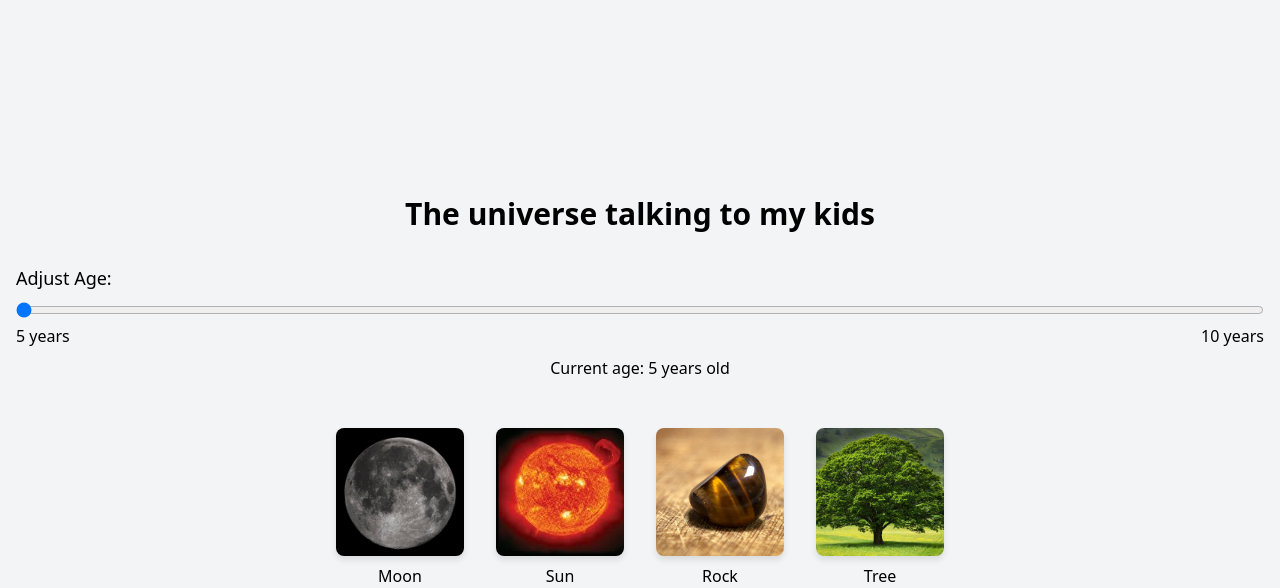
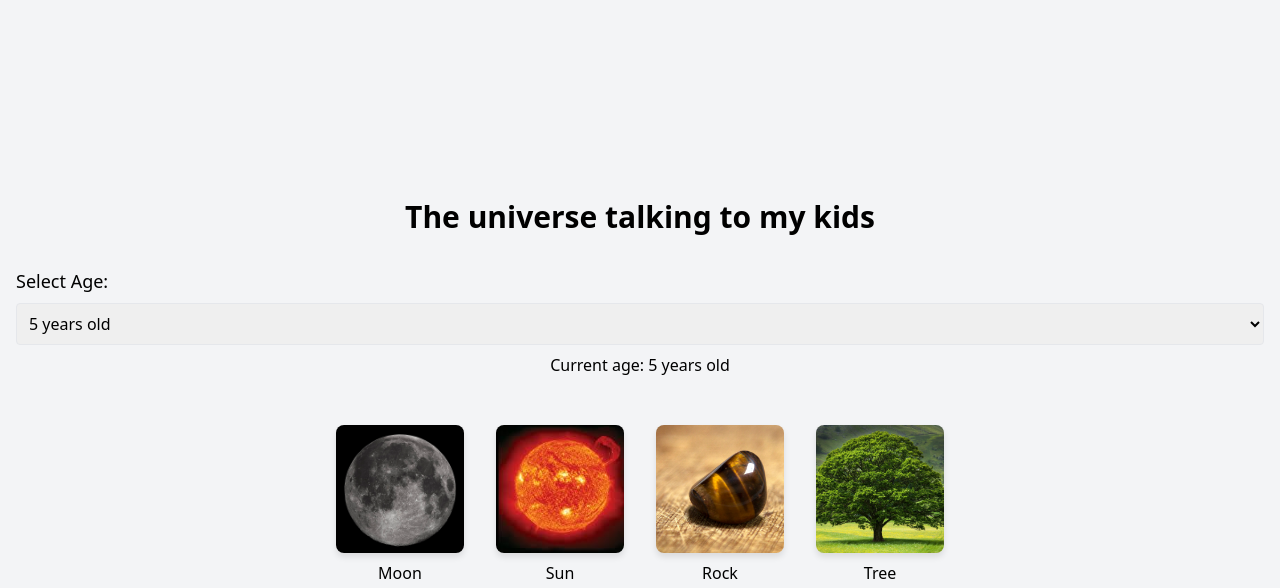
Before and after one commit to samee99/AI-talking-to-kids, a Flask app: page / in a window 1280 px wide. Shown: the top 588 px of the page. Run offline with Flask 3, Linux system fonts and the light colour scheme.

Commit message:
Agent query: Please verify the following: 1. Is there a dropdown menu to select age (5 or 10 years old) instead of a slider? 2. Is 5 years old the default selection? 3. When changing the age selection, does the 'Current age' display update correctly? 4. Are there four different images (moon, sun, rock, tree) displayed on the page? 5. When clicking on each image, does it play a different sound based on the selected age?

```diff
--- a/static/js/app.js
+++ b/static/js/app.js
@@ -1,7 +1,7 @@
 document.addEventListener('DOMContentLoaded', () => {
     const audioContext = new (window.AudioContext || window.webkitAudioContext)();
     const soundButtons = document.querySelectorAll('.sound-button');
-    const ageSlider = document.getElementById('ageSlider');
+    const ageSelect = document.getElementById('ageSelect');
 
     const sounds = {
         moon: { file: 'moon' },
@@ -24,7 +24,7 @@ document.addEventListener('DOMContentLoaded', () => {
             currentAudio.stop();
         }
 
-        const age = parseInt(ageSlider.value);
+        const age = parseInt(ageSelect.value);
         const audioBuffer = await loadSound(soundType, age);
 
         const source = audioContext.createBufferSource();
@@ -51,9 +51,8 @@ document.addEventListener('DOMContentLoaded', () => {
         });
     });
 
-    ageSlider.addEventListener('input', () => {
-        // Update visuals or any other age-dependent elements if needed
-        const age = parseInt(ageSlider.value);
+    ageSelect.addEventListener('change', () => {
+        const age = parseInt(ageSelect.value);
         document.getElementById('ageDisplay').textContent = `${age} years old`;
     });
 });
--- a/templates/index.html
+++ b/templates/index.html
@@ -12,12 +12,11 @@
         <h1 class="text-3xl font-bold text-center mb-8">The universe talking to my kids</h1>
 
         <div class="mb-8">
-            <label for="ageSlider" class="block text-lg font-medium mb-2">Adjust Age:</label>
-            <input type="range" id="ageSlider" min="5" max="10" step="5" value="5" class="w-full">
-            <div class="flex justify-between">
-                <span>5 years</span>
-                <span>10 years</span>
-            </div>
+            <label for="ageSelect" class="block text-lg font-medium mb-2">Select Age:</label>
+            <select id="ageSelect" class="w-full p-2 border rounded">
+                <option value="5" selected>5 years old</option>
+                <option value="10">10 years old</option>
+            </select>
             <p class="text-center mt-2">Current age: <span id="ageDisplay">5 years old</span></p>
         </div>
 
```
